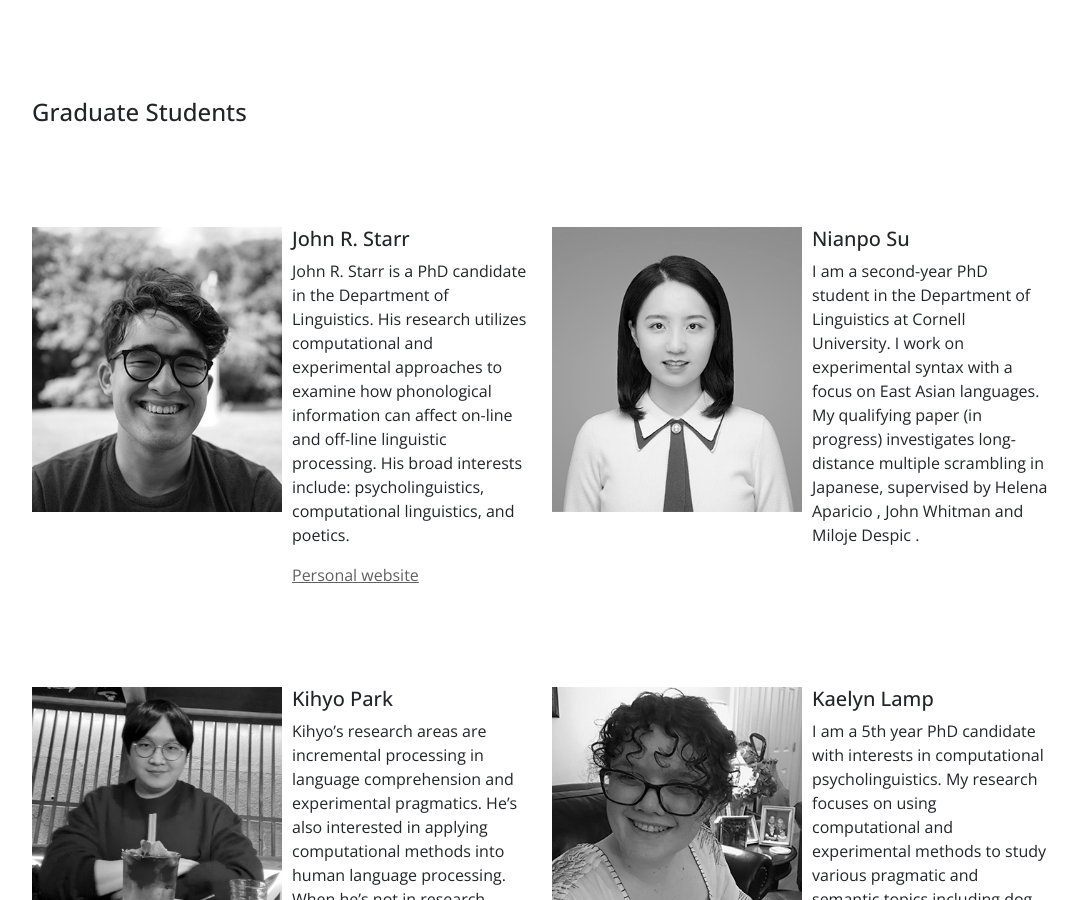
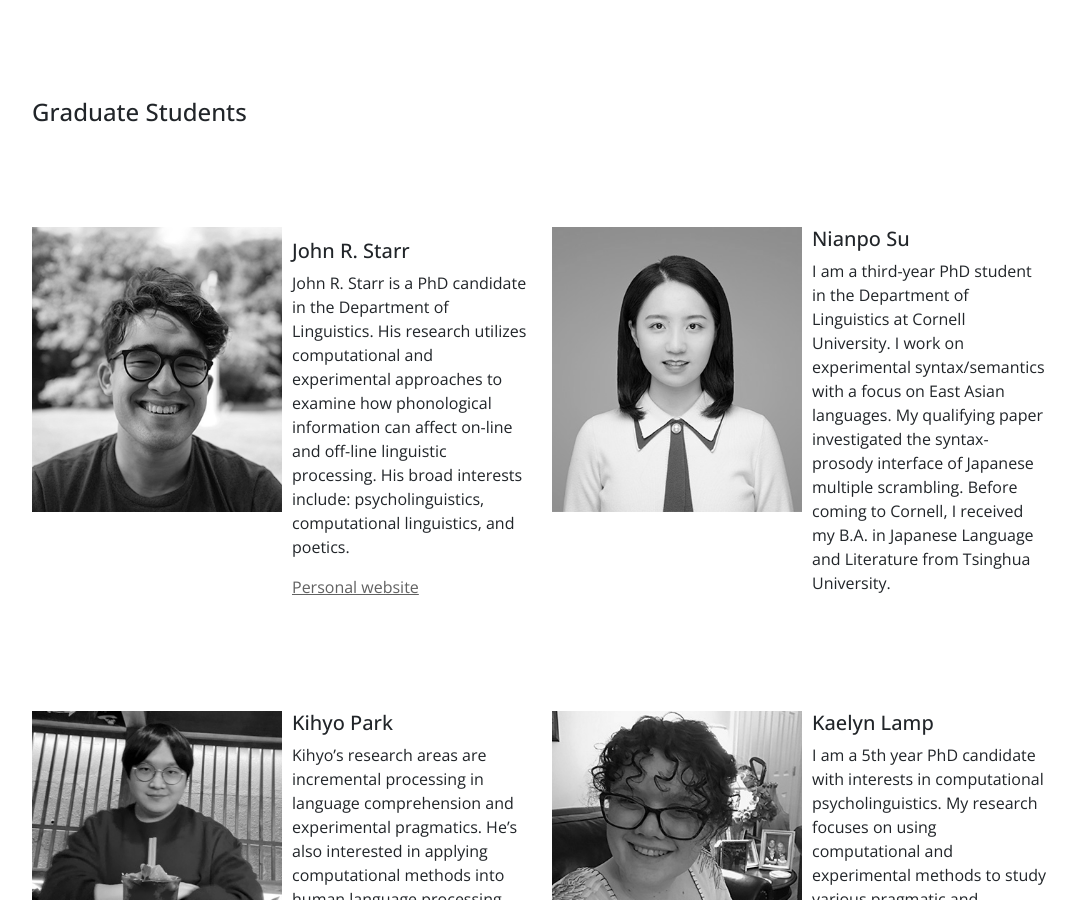
Before and after one commit to epecsok/LiMe-Lab-Cornell.github.io, a Jekyll site: the page built from people.html, in a window 1280 px wide and 900 px high, scrolled down 622 px. Shown: the whole window, without its empty margins (100-1178 px from the left). Built offline with Jekyll 4.4.1, drawn with Linux system fonts in a browser that asks for light colours; nearby versions of some CDN libraries.

Commit message:
Update people.html

```diff
--- a/people.html
+++ b/people.html
@@ -55,11 +55,10 @@ layout: default
   <div class="col-lg-3" id="textCol">
     <h5>Nianpo Su</h5>
     <p>
-      I am a second-year PhD student in the Department of Linguistics at Cornell
-      University. I work on experimental syntax with a focus on East Asian
-      languages. My qualifying paper (in progress) investigates long-distance
-      multiple scrambling in Japanese, supervised by Helena Aparicio , John
-      Whitman and Miloje Despic .
+     I am a third-year PhD student in the Department of Linguistics at Cornell University.
+     I work on experimental syntax/semantics with a focus on East Asian languages.
+     My qualifying paper investigated the syntax-prosody interface of Japanese multiple scrambling.
+     Before coming to Cornell, I received my B.A. in Japanese Language and Literature from Tsinghua University.
     </p>
   </div>
 </div>
```
